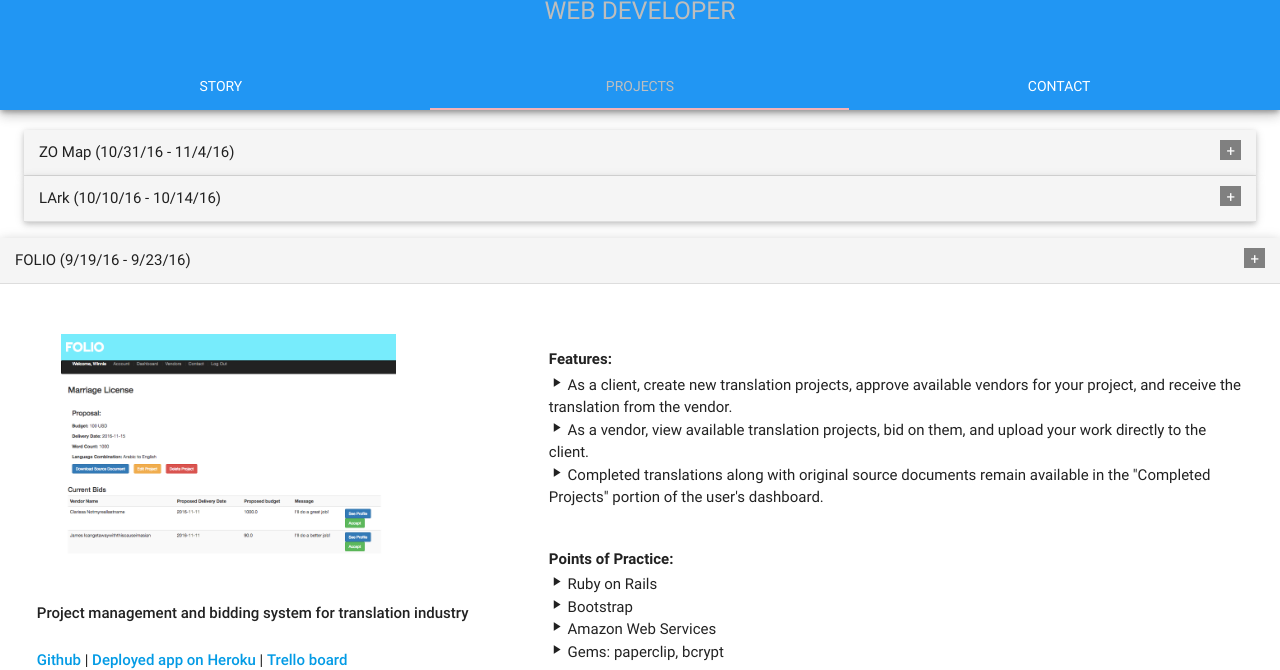
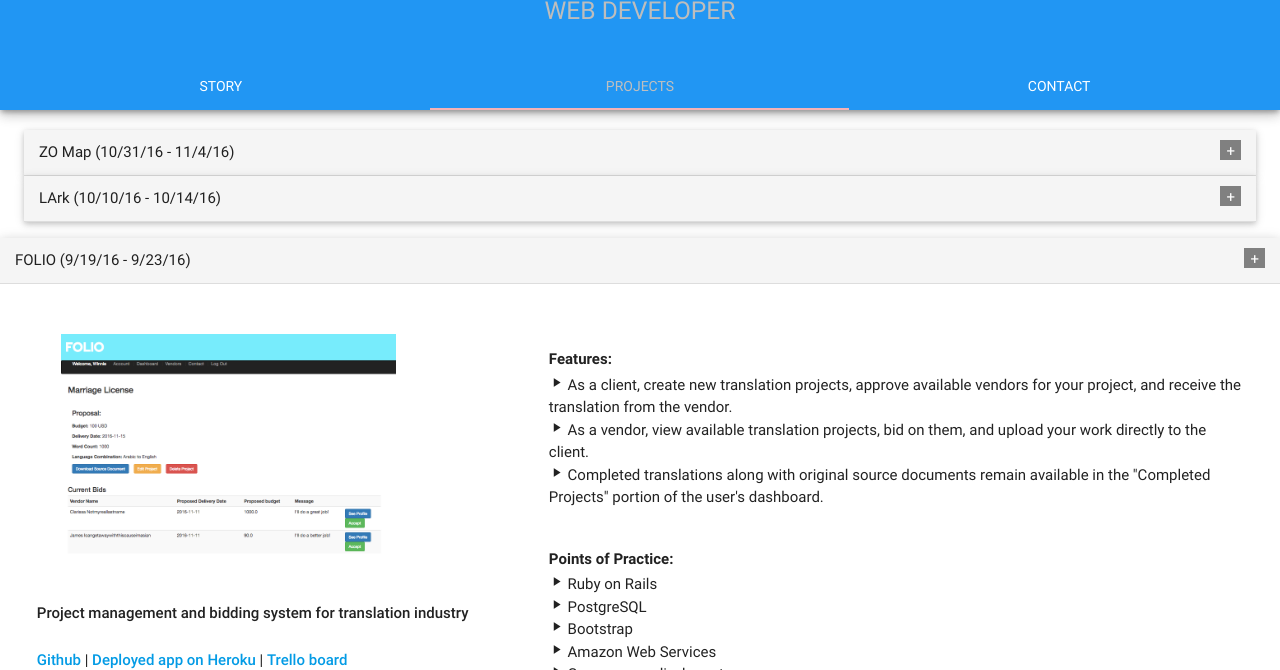
Before and after one commit to winniecluk/portfolio_v1, a website: page public/index.html in a window 1280 px wide. Both pictures are taken after a click on the element 640 px from the left and 375 px from the top of the page. Shown: the part 130-800 px from the top of the page. Drawn offline with nearby package versions, Linux system fonts and the light colour scheme; files that its build step writes are made by us from their sources.

Commit message:
add postgres

```diff
--- a/public/index.html
+++ b/public/index.html
@@ -201,6 +201,10 @@
                 </li>
                 <li>
                   <i class="material-icons">play_arrow</i>
+                  PostgreSQL
+                </li>
+                <li>
+                  <i class="material-icons">play_arrow</i>
                   Bootstrap
                 </li>
                 <li>
```
